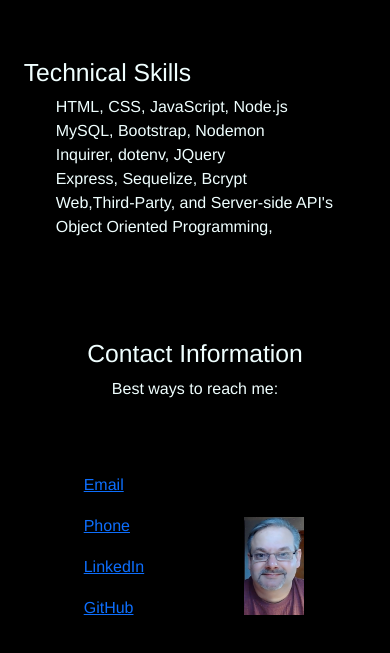
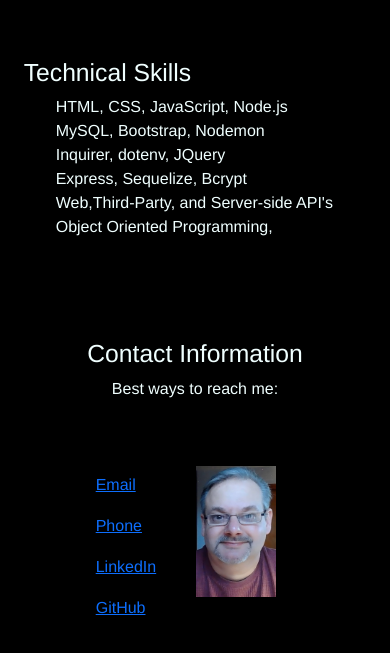
Before and after one commit to Carioto/portfolio, a plain HTML site: page index.html in a window 390 px wide. Shown: the part 2855-3508 px from the top of the page. Drawn offline with nearby package versions, Linux system fonts and the light colour scheme.

Commit message:
css responsive tweek

```diff
--- a/assets/css/style.css
+++ b/assets/css/style.css
@@ -8,7 +8,6 @@
 #myZoom {
   max-width: 200px;
   max-height: 300px;
-  position: relative;
   bottom: 300px;
   right: 50px;
 }
@@ -40,7 +39,6 @@ body {
 }
 @media screen and (max-width: 1070px) {
   #myZoom {
-    max-width: 70px;
     padding-top: 1%;
   }
 }
@@ -55,9 +53,6 @@ body {
     font-size: 12px;
   }
   #myZoom {
-    /* position: relative; */
-    max-width: 60px;
-
-    bottom: 130px;
+    max-width: 80px;
   }
 }
--- a/index.html
+++ b/index.html
@@ -127,8 +127,8 @@
   <div class="container" id="contact">
     <h2 class="text-center">Contact Information</h2>
     <p class="text-center">Best ways to reach me:</p>
-    <div class="container pt-5">
-      <div>
+    <div class="container pt-5 row">
+      <div class="col">
         <ul class="list-group-flush">
           <li class="list-group-item bg-transparent"><a href="mailto:dcarioto114@outlook.com">Email</a></li>
           <li class="list-group-item bg-transparent"><a href="tel:+4123273662">Phone</a></li>
@@ -136,8 +136,8 @@
           <li class="list-group-item bg-transparent" target="_blank"><a href="https://github.com/Carioto">GitHub</a></li>
         </ul>
       </div>
-      <div>
-        <img class="float-end" src="./assets/images/me-zoomed.jpg" alt="Image of David" id="myZoom">
+      <div class="col">
+        <img src="./assets/images/me-zoomed.jpg" alt="Image of David" id="myZoom">
       </div>
     <div>
   </div>
```
